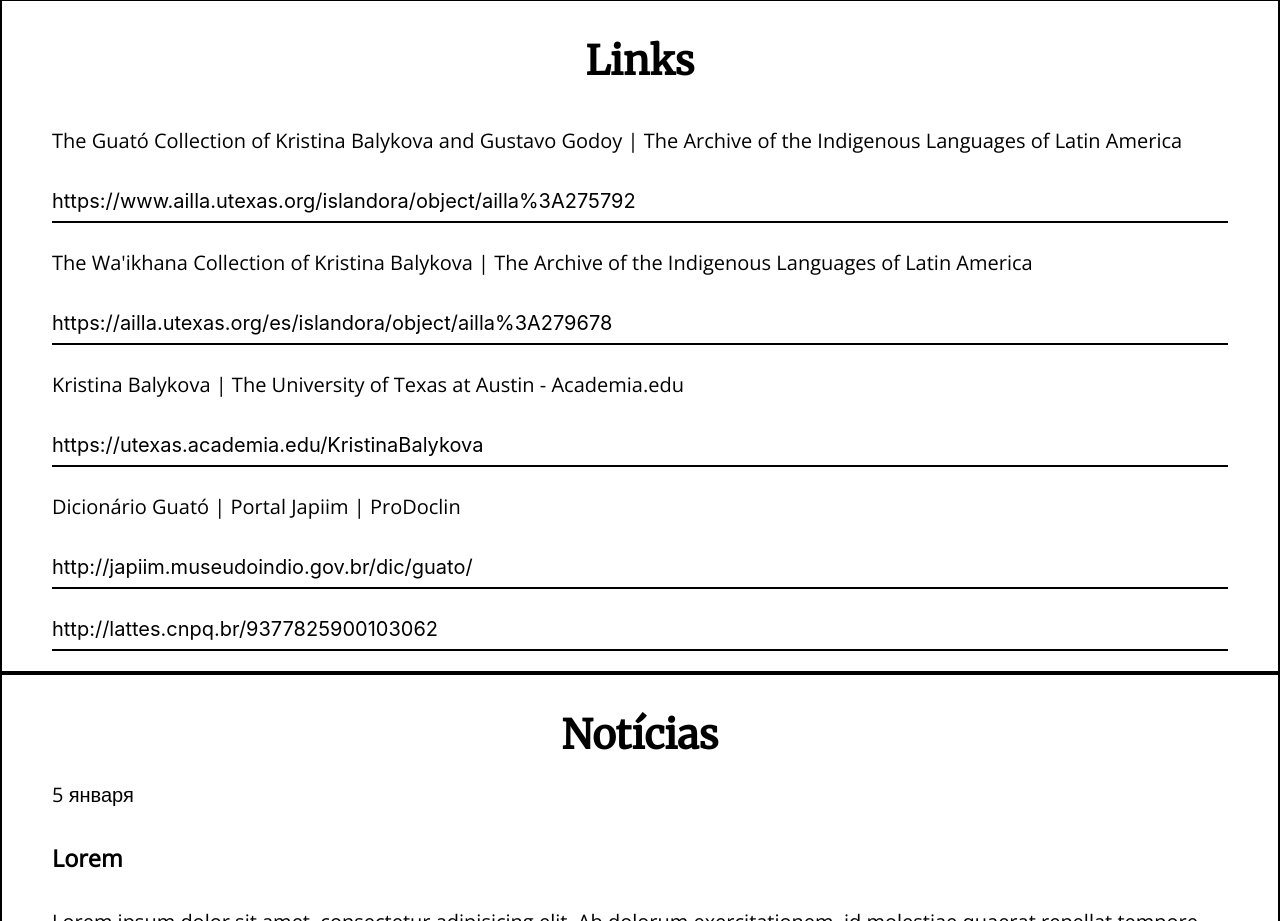
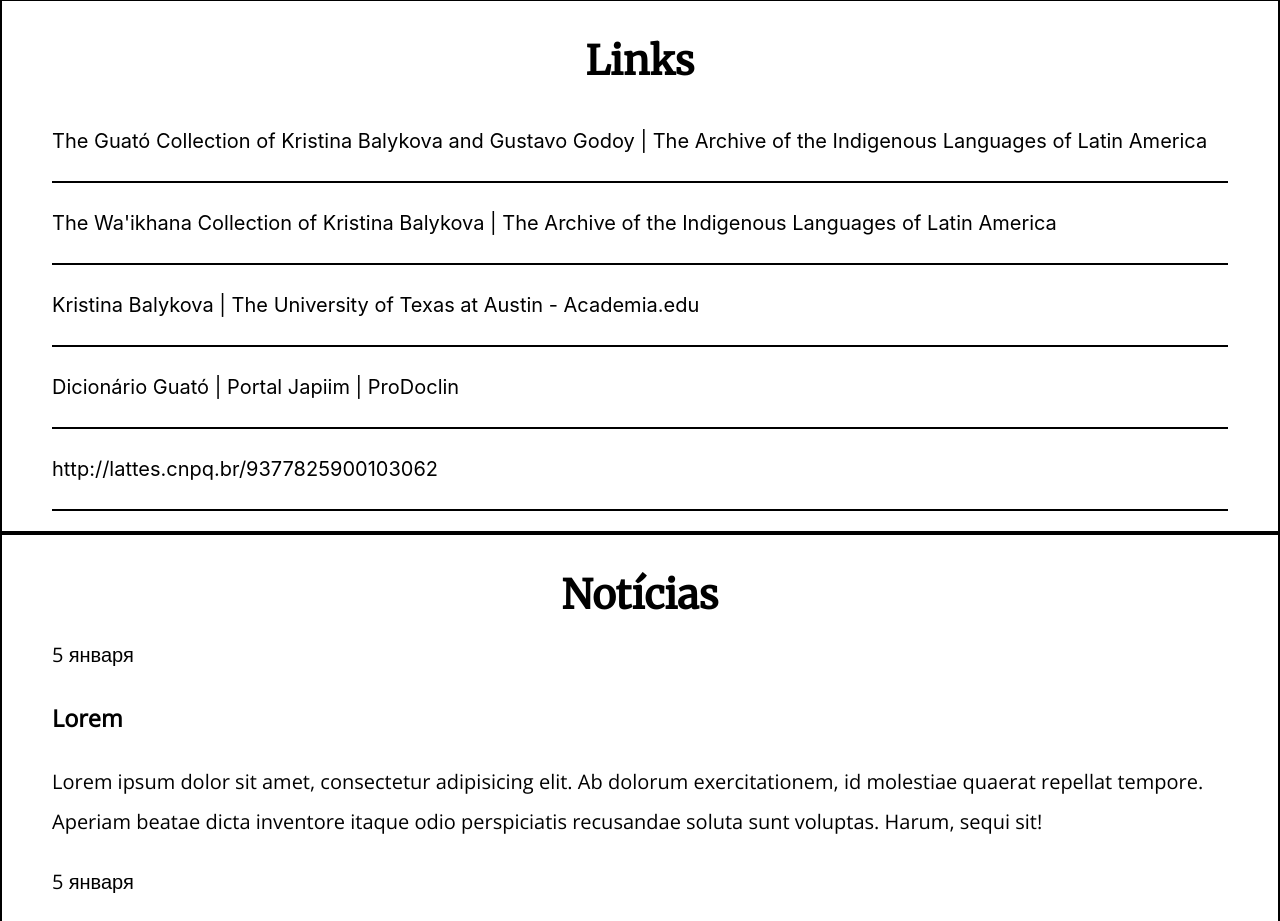
Before and after one commit to IlyaBalykov/landing-page-kristina, a plain HTML site: page index.html in a window 1280 px wide. Shown: the part 1140-2061 px from the top of the page. Drawn offline with nearby package versions, Linux system fonts and the light colour scheme.

Commit message:
refactor: add links to headers

```diff
--- a/index.html
+++ b/index.html
@@ -49,41 +49,39 @@
         <h2 class="section-title links-title" data-i18n = "links">Links</h2>
         <div class="link-container">
           <p class="link-description">
-            The Guató Collection of Kristina Balykova and Gustavo Godoy | The Archive of the Indigenous Languages of Latin America
+            <a href="https://www.ailla.utexas.org/islandora/object/ailla%3A275792" class="link">
+              The Guató Collection of Kristina Balykova and Gustavo Godoy | The Archive of the Indigenous Languages of Latin America
+            </a>
           </p>
-          <a href="https://www.ailla.utexas.org/islandora/object/ailla%3A275792" class="link">
-            https://www.ailla.utexas.org/islandora/object/ailla%3A275792
-          </a>
         </div>
         <div class="link-container">
           <p class="link-description">
-            The Wa'ikhana Collection of Kristina Balykova | The Archive of the Indigenous Languages of Latin America
+            <a href="https://ailla.utexas.org/es/islandora/object/ailla%3A279678" class="link">
+              The Wa'ikhana Collection of Kristina Balykova | The Archive of the Indigenous Languages of Latin America
+            </a>
           </p>
-          <a href="https://ailla.utexas.org/es/islandora/object/ailla%3A279678" class="link">
-            https://ailla.utexas.org/es/islandora/object/ailla%3A279678
-          </a>
-        </div>
-        <div class="link-container">
-          <p class="link-description">Kristina Balykova |  The University of Texas at Austin - Academia.edu</p>
-          <a href="https://utexas.academia.edu/KristinaBalykova" class="link">
-            https://utexas.academia.edu/KristinaBalykova
-          </a>
         </div>
         <div class="link-container">
           <p class="link-description">
-            Dicionário Guató | Portal Japiim | ProDoclin
+            <a href="https://utexas.academia.edu/KristinaBalykova" class="link">
+              Kristina Balykova |  The University of Texas at Austin - Academia.edu
+            </a>
           </p>
-          <a href="http://japiim.museudoindio.gov.br/dic/guato/" class="link">
-            http://japiim.museudoindio.gov.br/dic/guato/
-          </a>
+
         </div>
         <div class="link-container">
           <p class="link-description">
-
+            <a href="http://japiim.museudoindio.gov.br/dic/guato/" class="link">
+              Dicionário Guató | Portal Japiim | ProDoclin
+            </a>
           </p>
-          <a href="http://lattes.cnpq.br/9377825900103062" class="link">
-            http://lattes.cnpq.br/9377825900103062
-          </a>
+        </div>
+        <div class="link-container">
+          <p class="link-description">
+            <a href="http://lattes.cnpq.br/9377825900103062" class="link">
+              http://lattes.cnpq.br/9377825900103062
+            </a>
+          </p>
         </div>
       </section>
       <article id="news" class="section section-news">
```
